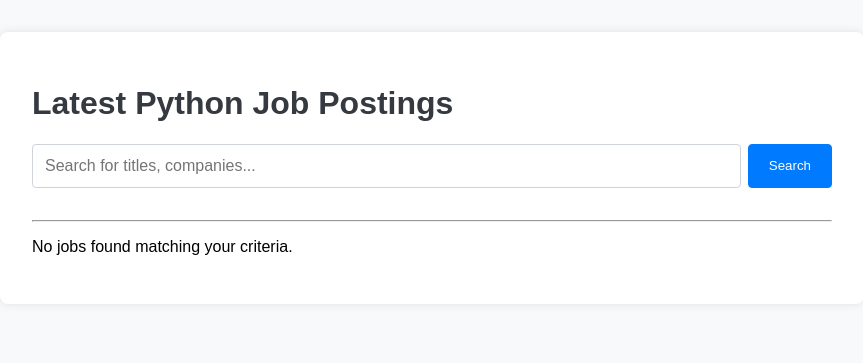
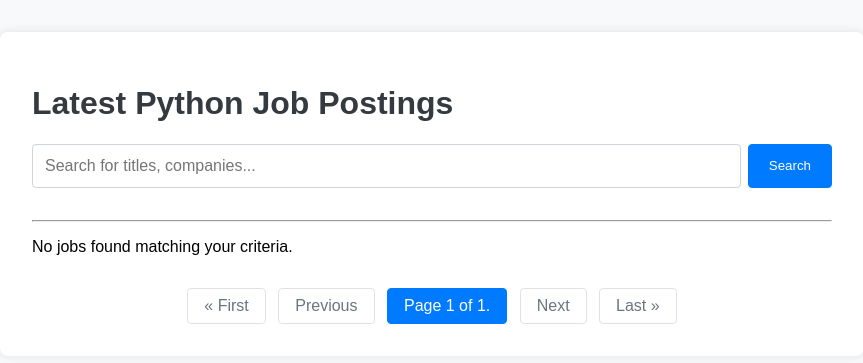
Before and after one commit to Tilooo/Aggre, a Django app: page / in a window 1280 px wide. Shown: the top 363 px of the page, without its empty margins (208-1071 px from the left). Run offline with Django 5.2, Linux system fonts and the light colour scheme; data that the repository does not hold is empty.

Commit message:
9. Update the template to display Jobs and Navigation.

```diff
--- a/scraper/templates/scraper/job_list.html
+++ b/scraper/templates/scraper/job_list.html
@@ -12,26 +12,41 @@
         .job h2 a { text-decoration: none; color: #007bff; }
         .job h2 a:hover { text-decoration: underline; }
         .job-meta { color: #6c757d; line-height: 1.5; }
+
+        /* <!-- Styles for Search --> */
         .search-form { margin-bottom: 2em; display: flex; }
         .search-input { flex-grow: 1; padding: 0.75em; border: 1px solid #ced4da; border-radius: 4px; font-size: 1em; }
         .search-button { padding: 0.75em 1.5em; border: 1px solid #007bff; background-color: #007bff; color: white; border-radius: 4px; cursor: pointer; margin-left: 0.5em; }
         .search-button:hover { background-color: #0056b3; }
+
+        /* <!-- Styles for Pagination --> */
+        .pagination { margin-top: 2em; text-align: center; }
+        .pagination a, .pagination .current-page {
+            display: inline-block;
+            padding: 0.5em 1em;
+            margin: 0 0.25em;
+            border-radius: 4px;
+            text-decoration: none;
+            color: #007bff;
+            border: 1px solid #dee2e6;
+        }
+        .pagination a:hover { background-color: #e9ecef; }
+        .pagination .current-page { background-color: #007bff; color: white; border-color: #007bff; }
+        .pagination .disabled { color: #6c757d; pointer-events: none; }
     </style>
 </head>
 <body>
 
     <div class="container">
         <h1>Latest Python Job Postings</h1>
-
-        <!-- search form -->
         <form class="search-form" method="GET" action="">
             <input class="search-input" type="text" name="q" placeholder="Search for titles, companies..." value="{{ search_query }}">
             <button class="search-button" type="submit">Search</button>
         </form>
-
         <hr>
 
-        {% for job in jobs %}
+        <!-- Loop over jobs_page -->
+        {% for job in jobs_page %}
             <div class="job">
                 <h2><a href="{{ job.link }}" target="_blank">{{ job.title }}</a></h2>
                 <p class="job-meta">
@@ -43,6 +58,30 @@
         {% empty %}
             <p>No jobs found matching your criteria.</p>
         {% endfor %}
+
+        <!-- Pagination Navigation -->
+        <div class="pagination">
+            {% if jobs_page.has_previous %}
+                <a href="?page=1">&laquo; First</a>
+                <a href="?page={{ jobs_page.previous_page_number }}">Previous</a>
+            {% else %}
+                <a class="disabled">&laquo; First</a>
+                <a class="disabled">Previous</a>
+            {% endif %}
+
+            <span class="current-page">
+                Page {{ jobs_page.number }} of {{ jobs_page.paginator.num_pages }}.
+            </span>
+
+            {% if jobs_page.has_next %}
+                <a href="?page={{ jobs_page.next_page_number }}">Next</a>
+                <a href="?page={{ jobs_page.paginator.num_pages }}">Last &raquo;</a>
+            {% else %}
+                <a class="disabled">Next</a>
+                <a class="disabled">Last &raquo;</a>
+            {% endif %}
+        </div>
+
     </div>
 
 </body>
```
